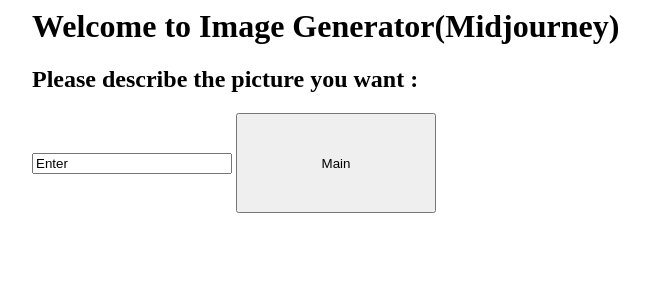
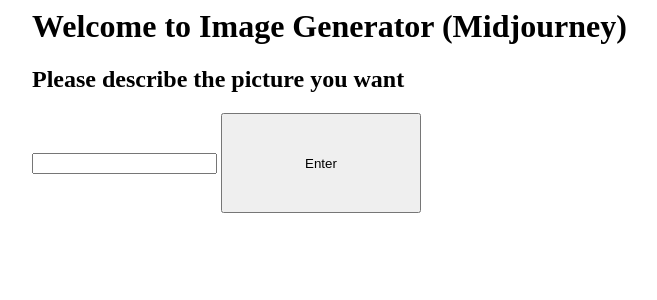
Before and after one commit to GKX051106/RPA-19feb2024, a Python web app: template templates/image_gpt.html in a window 1280 px wide. Shown: the top 300 px of the page, without its empty margins (292-949 px from the left). Run offline with Jinja, Linux system fonts and the light colour scheme; the template is opened without the code that fills it, so the values that code supplies are empty.

Commit message:
Update image_gpt.html

```diff
--- a/templates/image_gpt.html
+++ b/templates/image_gpt.html
@@ -1,16 +1,15 @@
 <style>
- .container{width:100%;margin:auto;}
- @media (min-width:600px) {.container{width:80%;}}
- @media (min-width:768px) {.container{width:60%;}}
- @media (min-width:1024px) {.container{width:50%;}}
+    .container{width:100%;margin:auto}
+    @media (min-width:600px) {.container{width: 80%;}}
+    @media (min-width:768px) {.container{width: 60%;}}
+    @media (min-width:1024px) {.container{width: 50%;}}
 </style>
 
 <div class="container">
-<h1>Welcome to Image Generator(Midjourney)</h1>
+<h1>Welcome to Image Generator (Midjourney)</h1>
 <form action="/image_result" method="post">
-  <h2>Please describe the picture you want : </h2>
-  <input type = "text" name = "q" style="width:200px;height:100px>
-  <input type = "submit" value="Enter" >
- <input type = "submit" value="Main" style="width:200px;height:100px;">
+        <h2>Please describe the picture you want </h2>
+        <input type = "text" name="q">
+        <input type = "submit" value="Enter" style="width:200px;height:100px;">
 </form>
 </div>
```
